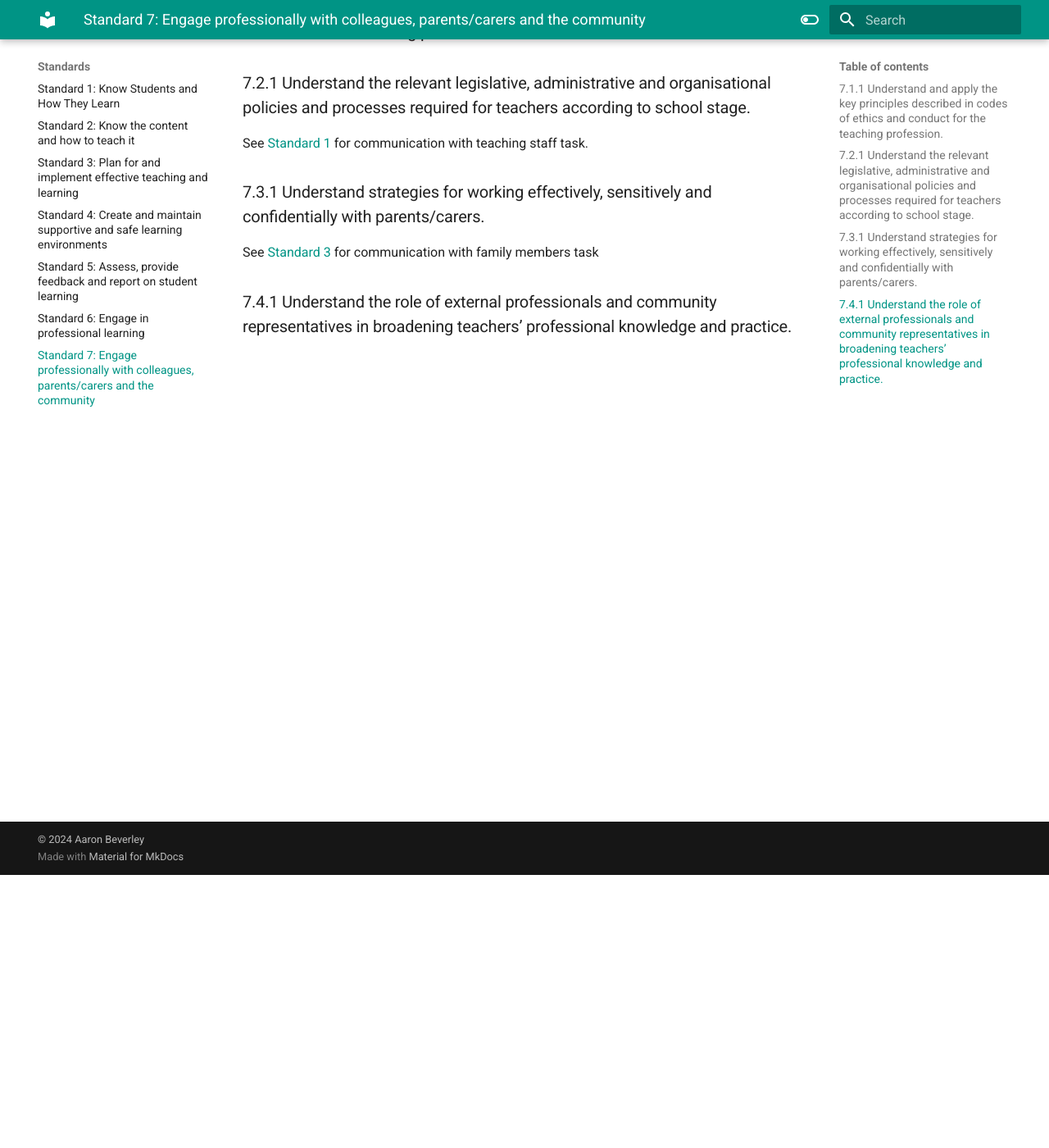
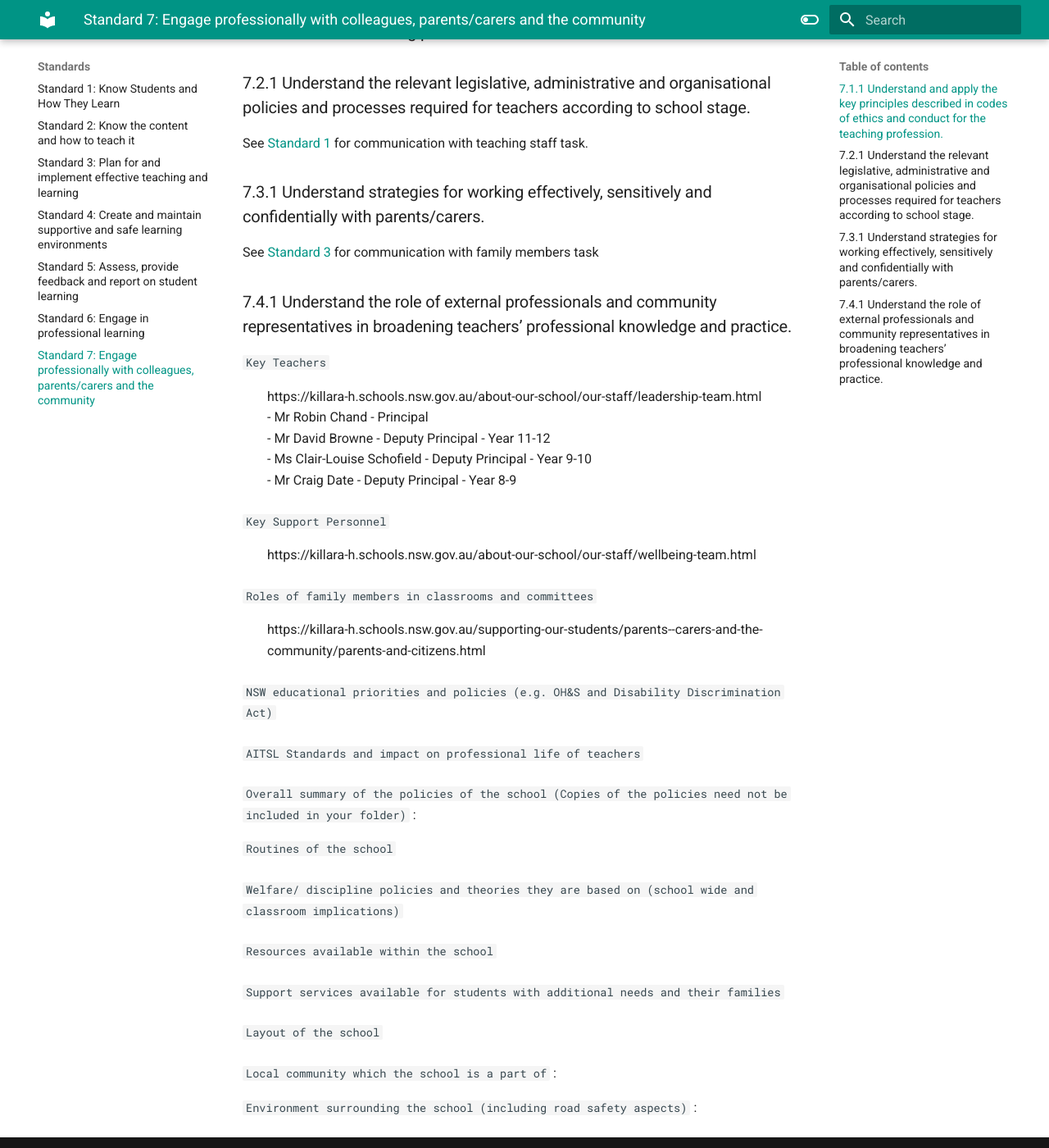
Before and after one commit to aaron-beverley-mq/edst8237-placement, an MkDocs documentation site: the page built from docs/Standards/Standard7.md, in a window 1280 px wide and 1400 px high, scrolled down 333 px. Shown: the whole window at 82% size. Built offline with MkDocs 1.6.1 and Material for MkDocs 9.7.7, drawn with Linux system fonts in a browser that asks for light colours.

Commit message:
filling out key people at school

```diff
--- a/docs/Standards/Standard7.md
+++ b/docs/Standards/Standard7.md
@@ -9,3 +9,46 @@ See [Standard 1](./Standard1.md) for communication with teaching staff task.
 See [Standard 3](./Standard3.md) for communication with family members task
 
 ### 7.4.1 Understand the role of external professionals and community representatives in broadening teachers’ professional knowledge and practice.
+
+`Key Teachers`
+: https://killara-h.schools.nsw.gov.au/about-our-school/our-staff/leadership-team.html<br>
+  - Mr Robin Chand - Principal<br>
+  - Mr David Browne - Deputy Principal - Year 11-12<br>
+  - Ms Clair-Louise Schofield - Deputy Principal - Year 9-10<br>
+  - Mr Craig Date - Deputy Principal - Year 8-9
+
+`Key Support Personnel`
+: https://killara-h.schools.nsw.gov.au/about-our-school/our-staff/wellbeing-team.html
+
+`Roles of family members in classrooms and committees`
+: https://killara-h.schools.nsw.gov.au/supporting-our-students/parents--carers-and-the-community/parents-and-citizens.html
+
+`NSW educational priorities and policies (e.g. OH&S and Disability Discrimination Act)`
+:
+
+`AITSL Standards and impact on professional life of teachers`
+:
+
+`Overall summary of the policies of the school (Copies of the policies need not be included in your folder)`
+:
+
+`Routines of the school`
+:
+
+`Welfare/ discipline policies and theories they are based on (school wide and classroom implications)`
+:
+
+`Resources available within the school`
+:
+
+`Support services available for students with additional needs and their families`
+:
+
+`Layout of the school`
+:
+
+`Local community which the school is a part of`
+:
+
+`Environment surrounding the school (including road safety aspects)`
+:
--- a/mkdocs.yml
+++ b/mkdocs.yml
@@ -38,6 +38,7 @@ markdown_extensions:
   - pymdownx.mark
   - attr_list
   - tables
+  - def_list
   - pymdownx.tasklist:
       custom_checkbox: true
   - pymdownx.emoji:
```
